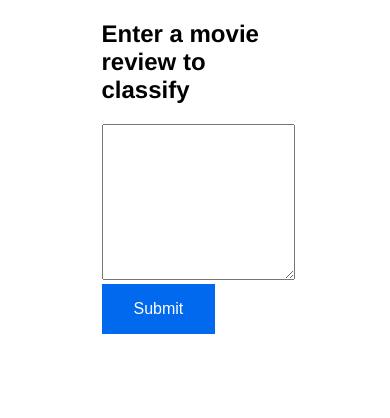
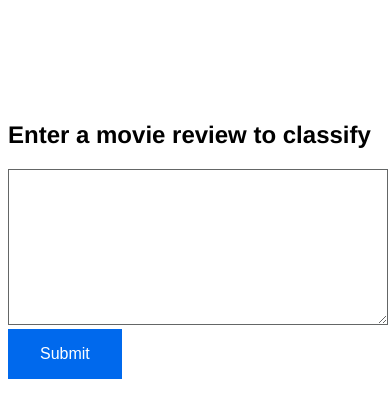
Before and after one commit to lee-ma/movie-review-classifier, a Flask app: page / in a window 390 px wide. Shown: the top 418 px of the page. Run offline with Flask 2, Linux system fonts and the light colour scheme; parts of the project's set-up code (start-up, migrations or seed data) failed here and were passed over; some libraries are stand-ins or nearby versions.

Commit message:
add styling

```diff
--- a/app.py
+++ b/app.py
@@ -43,7 +43,7 @@ def sqlite_entry(path, document, y):
 
 class ReviewForm(Form):
 
-  moviereview = TextAreaField('', [validators.DataRequired(), validators.length(min=15)])
+  moviereview = TextAreaField('', [validators.DataRequired(), validators.length(min=15, message='Review must be at least 15 characters long')])
 
 
 @app.route('/')
@@ -61,6 +61,7 @@ def results():
     review = request.form['moviereview']
     y, proba = classify(review)
     return render_template('results.html', content=review, prediction=y, probability=round(proba*100, 2))
+  return render_template('reviewform.html', form=form);
 
 @app.route('/thanks', methods=['POST'])
 def feedback():
--- a/static/style.css
+++ b/static/style.css
@@ -2,13 +2,23 @@ html {
   font-family: 'Helvetica', sans-serif;
 }
 
+body {
+  display: flex;
+  justify-content: center;
+}
+
 .container {
-  margin-left: 25%;
-  margin-right: 25%;
+  margin-top: 25%;
+  width: 75%;
+}
+
+.errors {
+  color: red;
 }
 
 #moviereview {
   width: 100%;
+  border: 1px, solid, #646666
 }
 
 .btn {
@@ -28,3 +38,10 @@ html {
   -webkit-appearance: none;
   -moz-appearance: none;
 }
+
+
+@media only screen and (max-width: 768px) {
+  .container {
+    width: 100%;
+  }
+}
```
Also changed, not shown: reviews.sqlite, train.py (renamed from out-of-core-lr.py).
